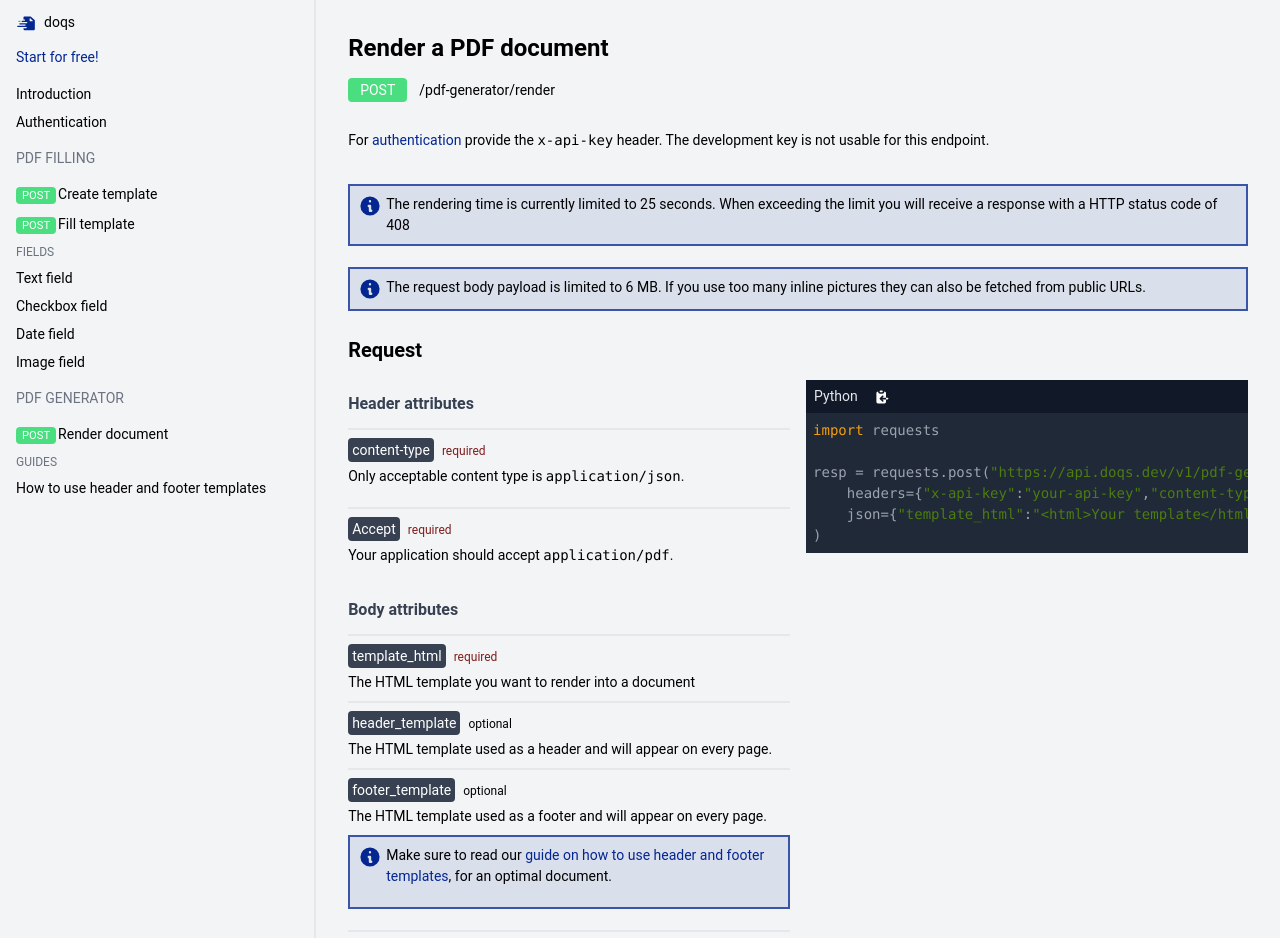
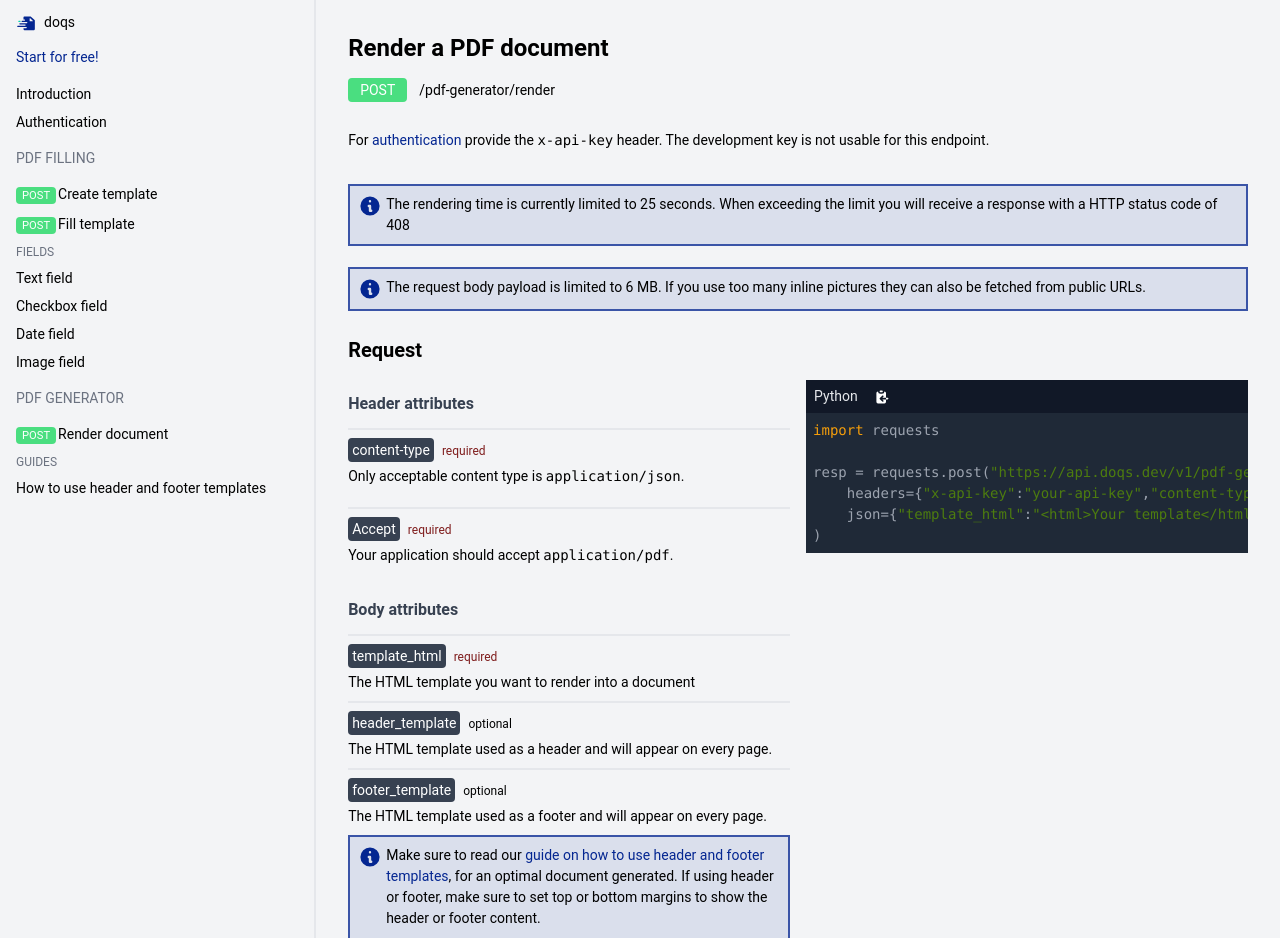
Before and after one commit to doqs-dev/docs, a Next.js app: page /pdf-generator/render in a window 1280 px wide. Shown: the top 938 px of the page. Built offline with nearby package versions, Linux system fonts and the light colour scheme.

Commit message:
feat: double down

```diff
--- a/pages/pdf-generator/render.mdx
+++ b/pages/pdf-generator/render.mdx
@@ -42,7 +42,8 @@ For [authentication](/authentication) provide the `x-api-key` header. The develo
     <Attribute name={ "footer_template" } required={ false }>The HTML template used as a footer and will appear on every
       page.</Attribute>
     <Callout>
-      Make sure to read our [guide on how to use header and footer templates](/pdf-generator/guides/how-to-use-header-footer-templates), for an optimal document.
+      Make sure to read our [guide on how to use header and footer templates](/pdf-generator/guides/how-to-use-header-footer-templates), for an optimal document generated.
+      If using header or footer, make sure to set top or bottom margins to show the header or footer content.
     </Callout>
     <br/>
 
```
